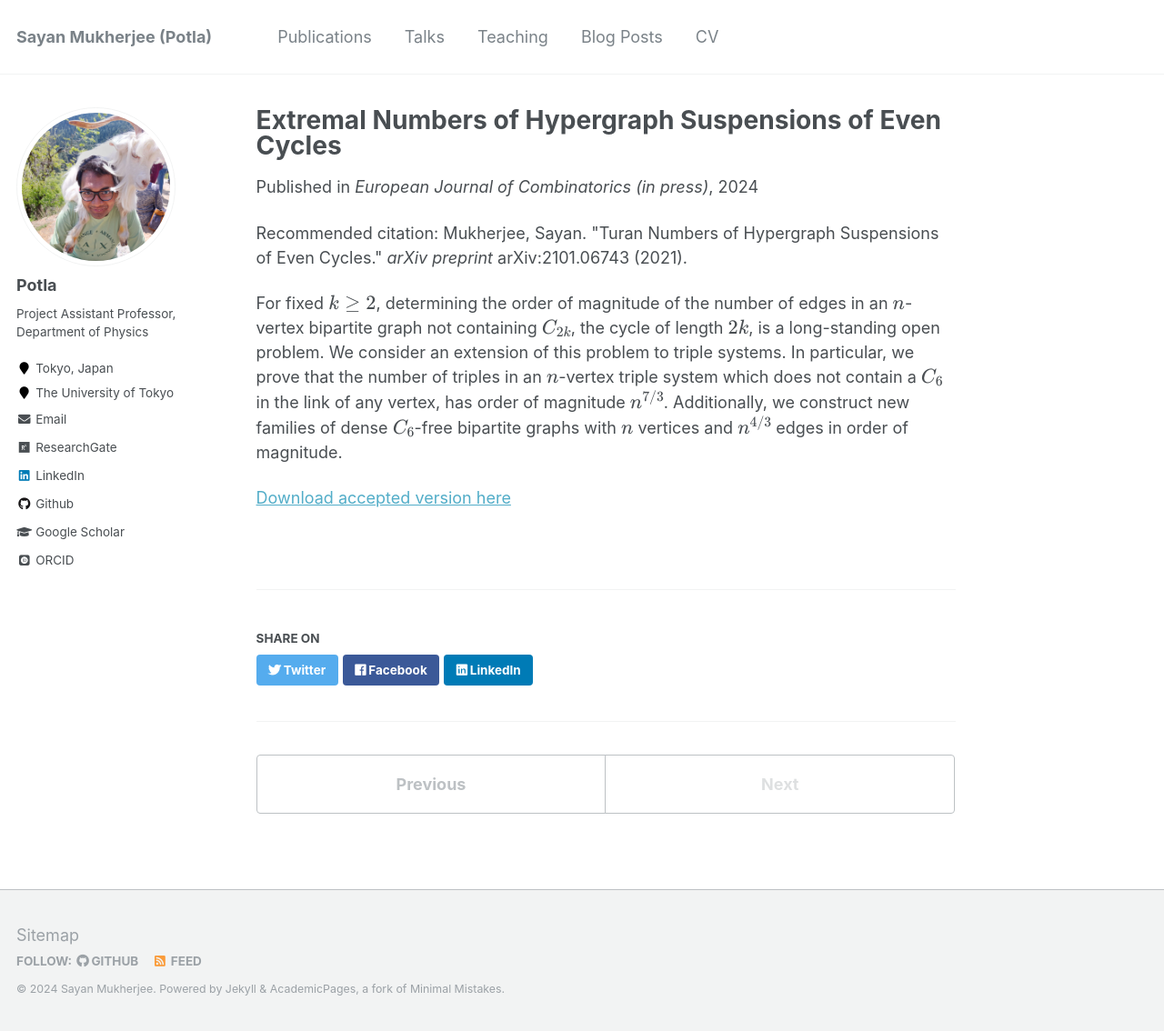
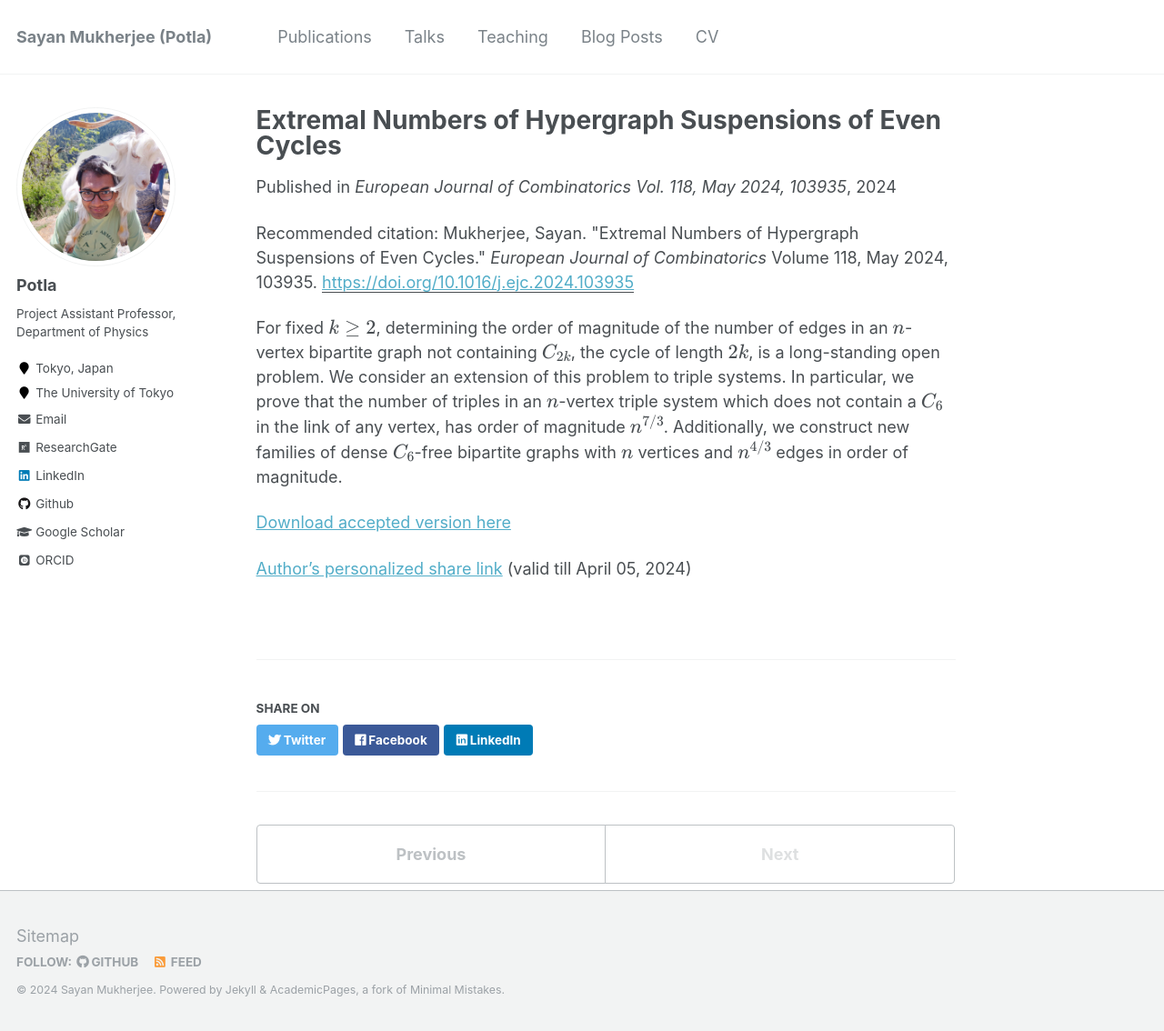
Before and after one commit to Potla1995/potla1995.github.io, a Jekyll site: the page built from _publications/2024-02-05-hypergraphSuspension.md, in a window 1280 px wide and 1134 px high. Shown: the whole window at 91% size. Built offline with Jekyll 4.4.1, drawn with Linux system fonts in a browser that asks for light colours; some web fonts are replaced; formulas are drawn with MathJax 3.

Commit message:
update hypergraphsuspension with accepted link

```diff
--- a/_publications/2024-02-05-hypergraphSuspension.md
+++ b/_publications/2024-02-05-hypergraphSuspension.md
@@ -4,9 +4,9 @@ collection: publications
 permalink: /publication/hypergraphSuspension
 excerpt: 'Turan numbers for hypergraph suspensions.'
 date: 2024-02-05
-venue: 'European Journal of Combinatorics (in press)'
-paperurl:
-citation: 'Mukherjee, Sayan. "Turan Numbers of Hypergraph Suspensions of Even Cycles." <i>arXiv preprint</i> arXiv:2101.06743 (2021).'
+venue: 'European Journal of Combinatorics Vol. 118, May 2024, 103935'
+paperurl: 'https://doi.org/10.1016/j.ejc.2024.103935'
+citation: 'Mukherjee, Sayan. "Extremal Numbers of Hypergraph Suspensions of Even Cycles." <i>European Journal of Combinatorics</i> Volume 118, May 2024, 103935.'
 ---
 For fixed $k\ge 2$, determining the order of magnitude of the number of edges in an $n$-vertex bipartite graph not containing $C_{2k}$, the cycle of length $2k$, is a long-standing open problem.
 We consider an extension of this problem to triple systems.
@@ -14,3 +14,5 @@ In particular, we prove that the number of triples in an $n$-vertex triple syste
 Additionally, we construct new families of dense $C_6$-free bipartite graphs with $n$ vertices and $n^{4/3}$ edges in order of magnitude.
 
 [Download accepted version here](/files/hypergraphDkq.pdf)
+
+[Author's personalized share link](https://doi.org/10.1016/j.ejc.2024.103935) (valid till April 05, 2024)
```
